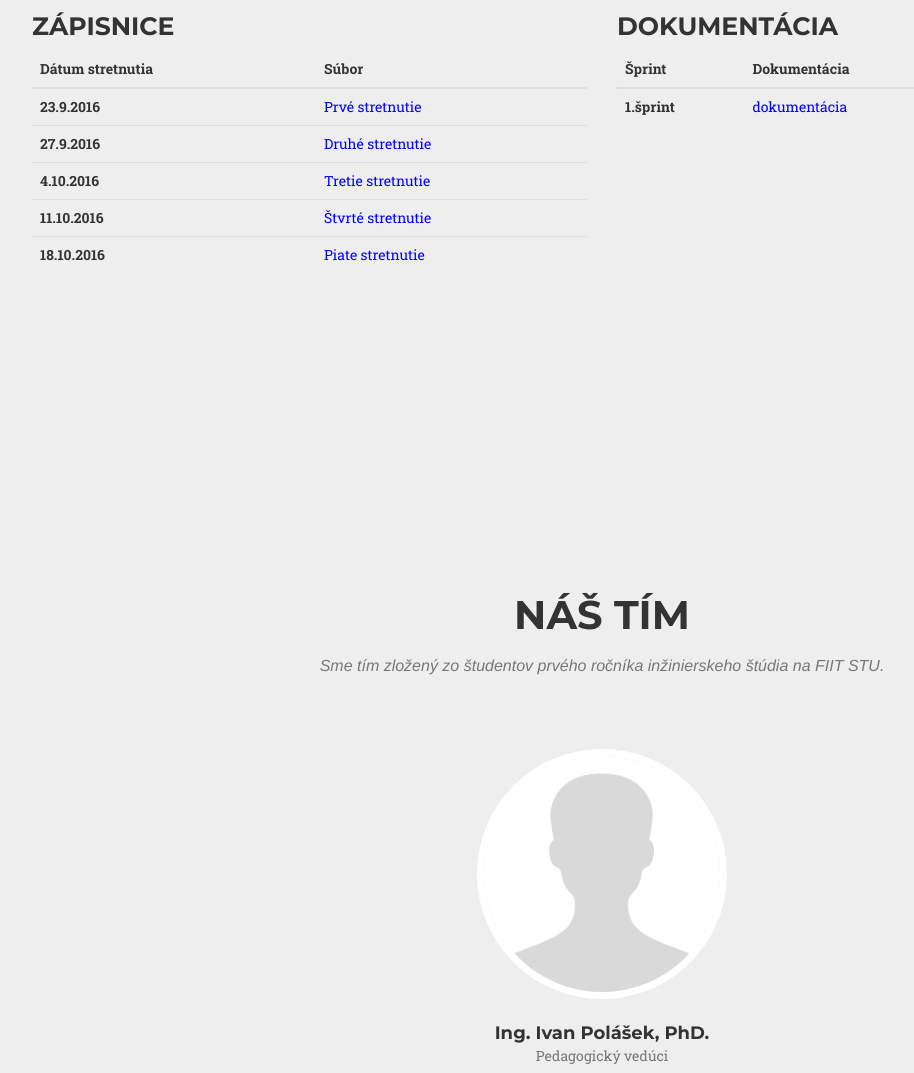
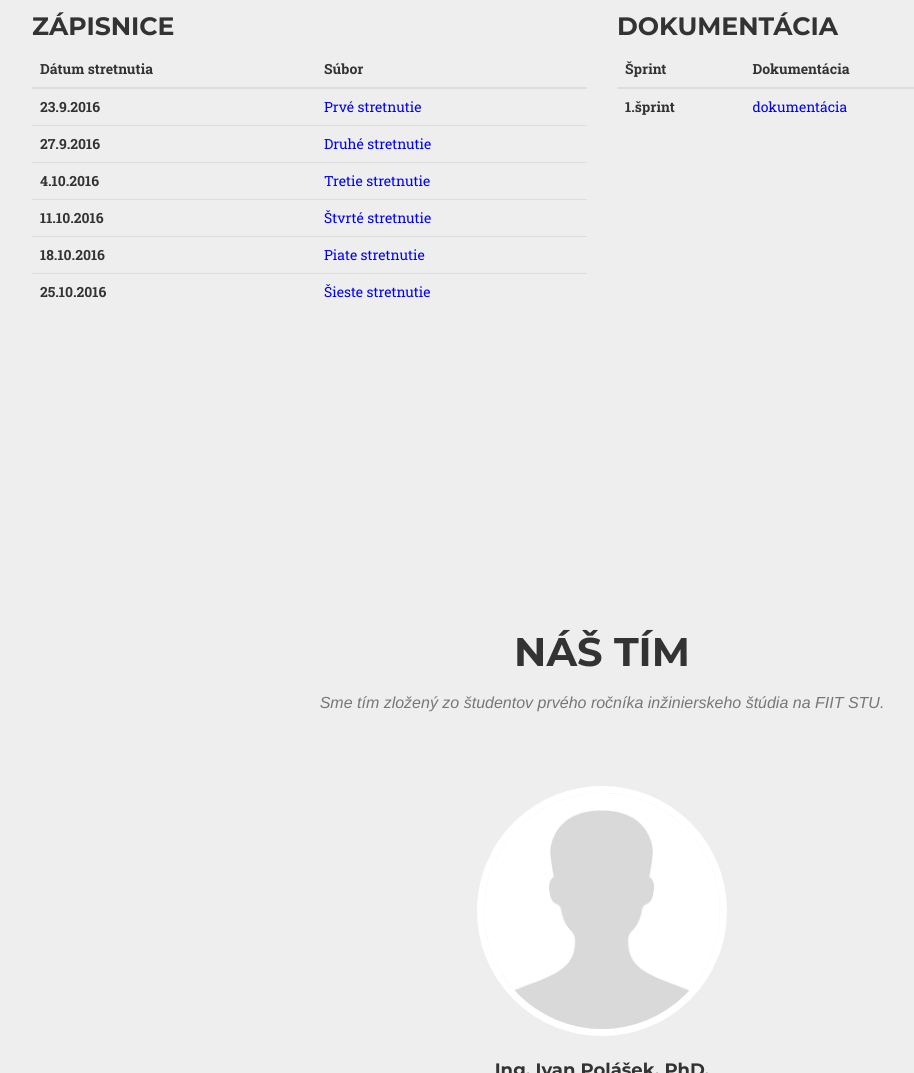
Before and after one commit to next-dimension-team/next-dimension-team.github.io, a website: page index.html in a window 1280 px wide. Shown: the part 1917-2990 px from the top of the page, without its empty margins (38-952 px from the left). Drawn offline with nearby package versions, Linux system fonts and the light colour scheme; a web font is replaced by a local one.

Commit message:
Pridany link na 6. zapisnicu

```diff
--- a/index.html
+++ b/index.html
@@ -136,6 +136,10 @@
                             <tr>
                                 <th scope="row">18.10.2016</th>
                                 <td><a href="documents/zapisnica_5_v2.pdf" style="color:blue">Piate stretnutie</a></td>
+                            </tr>
+                            <tr>
+                                <th scope="row">25.10.2016</th>
+                                <td><a href="documents/zapisnica_6.pdf" style="color:blue">Šieste stretnutie</a></td>
                             </tr>
                         </tbody>
                     </table>
```
Lines whose indentation alone changed are shown as unchanged.
